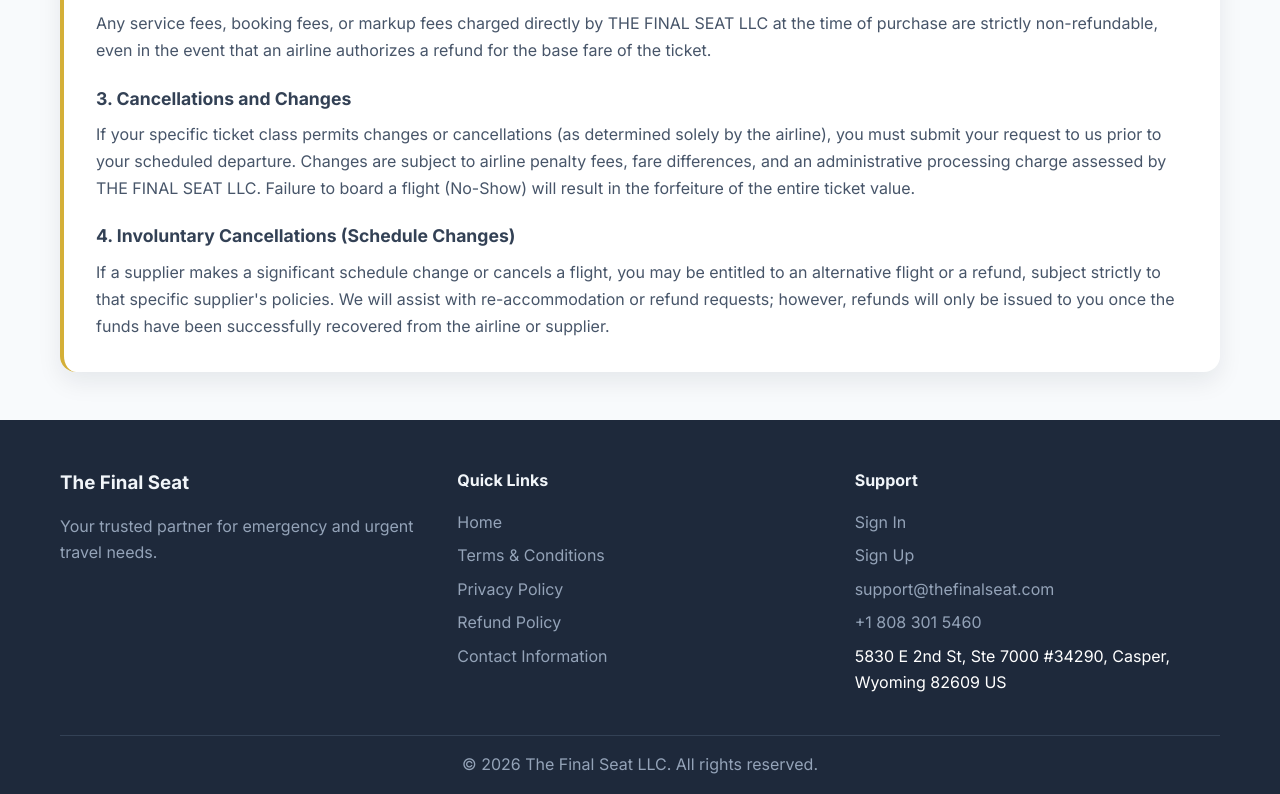
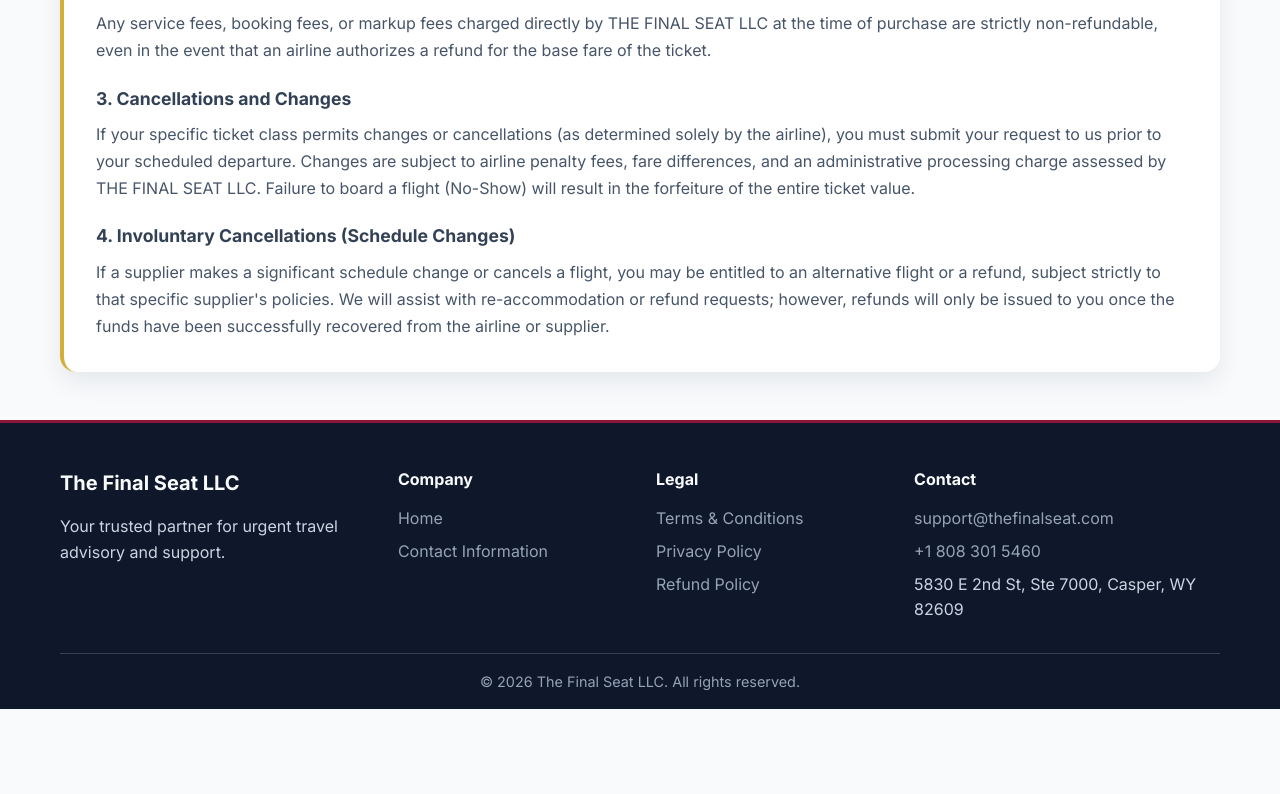
Before and after one commit to vian1608/thefinalseat, a React (Create React App) app in the folder frontend/: page /refundpolicy in a window 1280 px wide. Shown: the part 409-1203 px from the top of the page. After the commit the page ends 1118 px from the top, so only its background shows below. Built offline with nearby package versions, Linux system fonts and the light colour scheme; the HTML template or start-up script is replaced by a standard one.

Commit message:
updated_footer

```diff
--- a/frontend/src/components/Footer.css
+++ b/frontend/src/components/Footer.css
@@ -1 +1,88 @@
-/* Footer styles are in the main styles.css file */
+.footer {
+  background: #0f172a;
+  color: #cbd5e1;
+  padding: 2.75rem 0 1rem;
+  border-top: 3px solid #8b1538;
+}
+
+.footer-content {
+  display: grid;
+  grid-template-columns: 1.15fr 0.85fr 0.85fr 1.15fr;
+  gap: 2rem;
+  margin-bottom: 1.5rem;
+}
+
+.footer-section h3,
+.footer-section h4 {
+  margin: 0 0 0.85rem;
+  color: #f8fafc;
+}
+
+.footer-section h3 {
+  font-size: 1.25rem;
+}
+
+.footer-section h4 {
+  font-size: 1rem;
+}
+
+.footer-section p {
+  margin: 0;
+  color: #cbd5e1;
+  line-height: 1.65;
+}
+
+.footer-section ul {
+  list-style: none;
+  margin: 0;
+  padding: 0;
+}
+
+.footer-section li {
+  margin-bottom: 0.5rem;
+  color: #cbd5e1;
+  line-height: 1.55;
+}
+
+.footer-section a {
+  color: #cbd5e1;
+  text-decoration: none;
+  transition: color 0.2s ease;
+}
+
+.footer-section a:hover {
+  color: #ffffff;
+}
+
+.footer-bottom {
+  border-top: 1px solid rgba(148, 163, 184, 0.3);
+  padding-top: 0.95rem;
+  text-align: center;
+}
+
+.footer-bottom p {
+  margin: 0;
+  color: #94a3b8;
+  font-size: 0.9rem;
+}
+
+@media (max-width: 900px) {
+  .footer-content {
+    grid-template-columns: 1fr 1fr;
+  }
+
+  .footer-brand {
+    grid-column: 1 / -1;
+  }
+}
+
+@media (max-width: 640px) {
+  .footer {
+    padding: 2rem 0 1rem;
+  }
+
+  .footer-content {
+    grid-template-columns: 1fr;
+    gap: 1.25rem;
+  }
+}
--- a/frontend/src/components/Footer.js
+++ b/frontend/src/components/Footer.js
@@ -7,28 +7,31 @@
     <footer className="footer">
       <div className="container">
         <div className="footer-content">
-          <div className="footer-section">
-            <h3>The Final Seat</h3>
-            <p>Your trusted partner for emergency and urgent travel needs.</p>
+          <div className="footer-section footer-brand">
+            <h3>The Final Seat LLC</h3>
+            <p>Your trusted partner for urgent travel advisory and support.</p>
           </div>
           <div className="footer-section">
-            <h4>Quick Links</h4>
+            <h4>Company</h4>
             <ul>
               <li><Link to="/">Home</Link></li>
-              <li><Link to="/terms">Terms & Conditions</Link></li>
-              <li><Link to="/privacy-policy">Privacy Policy</Link></li>
-              <li><Link to="/refund-policy">Refund Policy</Link></li>
               <li><Link to="/contact">Contact Information</Link></li>
             </ul>
           </div>
           <div className="footer-section">
-            <h4>Support</h4>
+            <h4>Legal</h4>
             <ul>
-              <li><Link to="/signin">Sign In</Link></li>
-              <li><Link to="/signup">Sign Up</Link></li>
+              <li><Link to="/terms">Terms & Conditions</Link></li>
+              <li><Link to="/privacy-policy">Privacy Policy</Link></li>
+              <li><Link to="/refund-policy">Refund Policy</Link></li>
+            </ul>
+          </div>
+          <div className="footer-section">
+            <h4>Contact</h4>
+            <ul>
               <li><a href="mailto:support@thefinalseat.com">support@thefinalseat.com</a></li>
               <li><a href="tel:+18083015460">+1 808 301 5460</a></li>
-              <li>5830 E 2nd St, Ste 7000 #34290, Casper, Wyoming 82609 US</li>
+              <li>5830 E 2nd St, Ste 7000, Casper, WY 82609</li>
             </ul>
           </div>
         </div>
```
